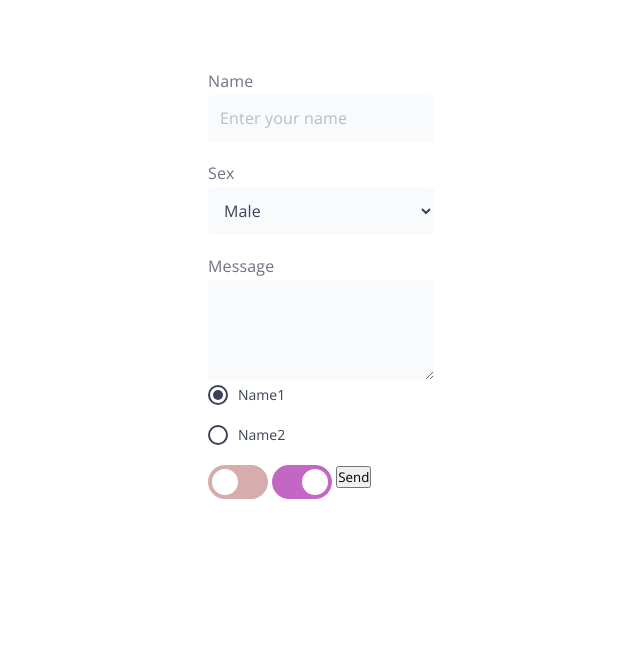
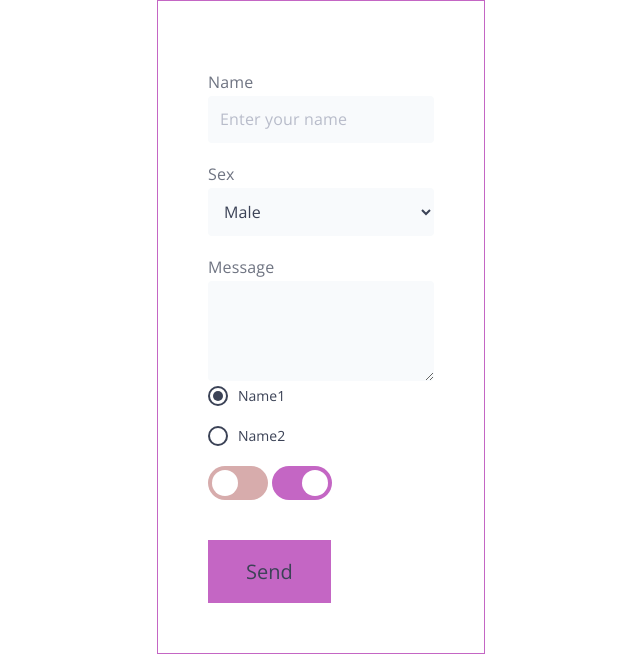
Before and after one commit to Enigma2017/LS-9, a plain HTML site: page index.html in a window 1280 px wide. Shown: the whole page, without its empty margins (319-959 px from the left). Drawn offline with nearby package versions, Linux system fonts and the light colour scheme.

Commit message:
added border

```diff
--- a/css/styles.css
+++ b/css/styles.css
@@ -10,11 +10,10 @@
     justify-content: space-around;
 }
 
-
-
 form{
     max-width: 400px;
     padding: 50px;
+    border: 1px solid #c466c4;
 }
 
 .field{
@@ -179,3 +178,13 @@ form{
   .slider.round:before {
     border-radius: 50%;
   }
+
+  button{
+    margin-top: 40px;
+    padding: 18px 38px;
+    font-size: 20px;
+    border: none;
+    color: #3b4256;
+    background-color: #c466c4;
+    cursor: pointer;
+  }
--- a/index.html
+++ b/index.html
@@ -52,7 +52,9 @@
                 <input type="checkbox" checked>
                 <span class="slider round"></span>
               </label>
-            <button type="submit">Send</button>
+              <div>
+                <button type="submit">Send</button>
+              </div>
         </form>
     </div>
 </body>
```
